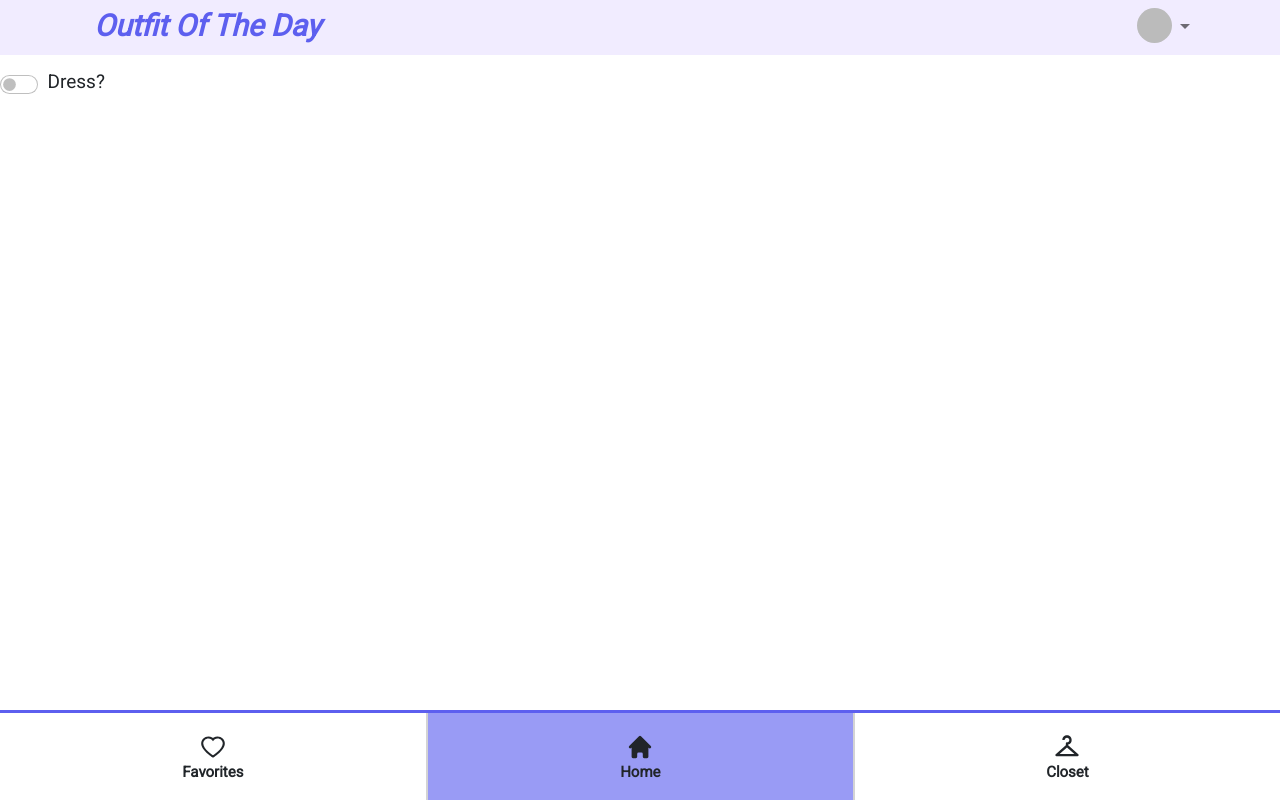
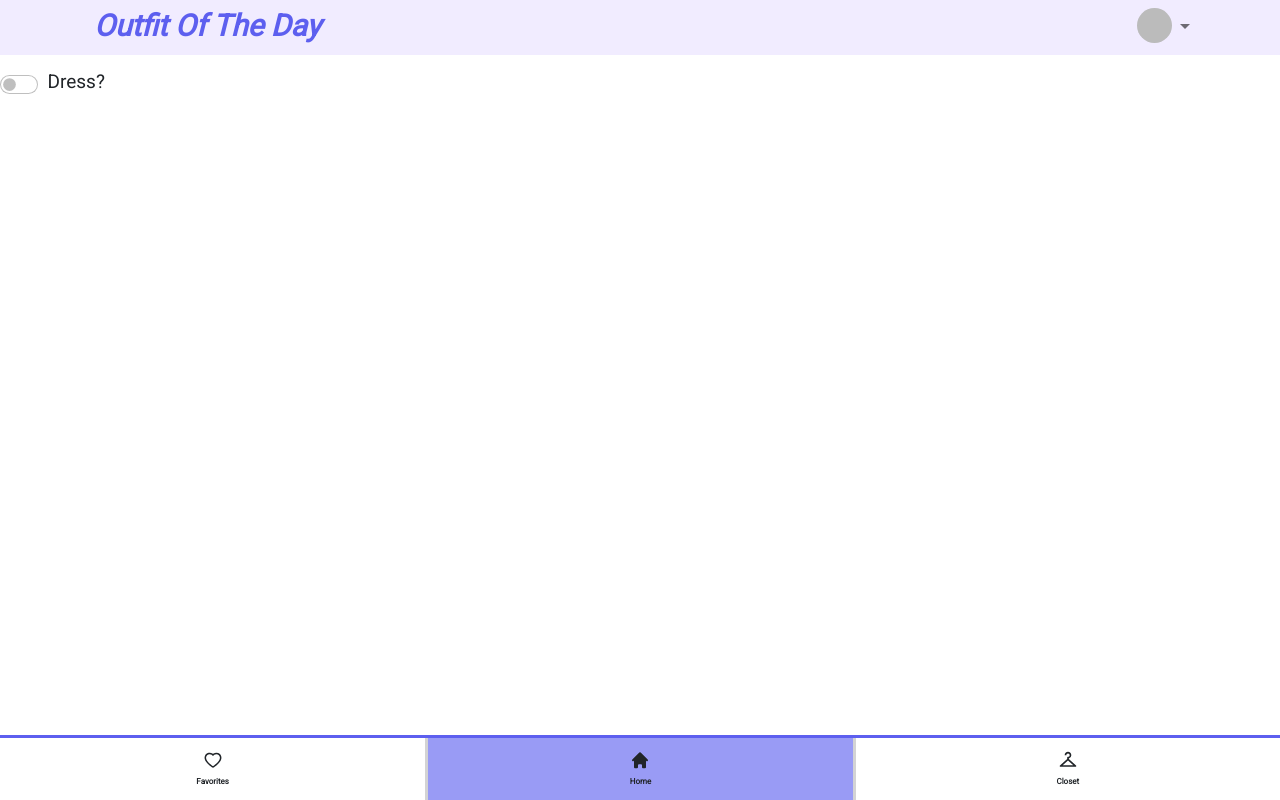
Before and after one commit to 394-w23/OutfitOfTheDay, a React (Vite) app: page / in a window 1280 px wide. Built offline with nearby package versions, Linux system fonts and the light colour scheme; no server answers; the database is empty; sample sign-in values are in the browser's storage.

Commit message:
Fixed bottom nav styling size

```diff
--- a/src/components/navigation/BottomNav.jsx
+++ b/src/components/navigation/BottomNav.jsx
@@ -29,12 +29,14 @@ const BottomNav = () => {
         }
         onClick={() => navigate("/favorites")}
       >
+        <div className="info-container">
           {active === "favorites" ? (
-          <AiFillHeart size={28} />
+            <AiFillHeart size={20} />
           ) : (
-          <AiOutlineHeart size={28} />
+            <AiOutlineHeart size={20} />
           )}
           <p>Favorites</p>
+        </div>
       </div>
       <div
         className={
@@ -44,8 +46,14 @@ const BottomNav = () => {
         }
         onClick={() => navigate("/")}
       >
-        {active === "home" ? <HiHome size={28} /> : <HiOutlineHome size={28} />}
+        <div className="info-container">
+          {active === "home" ? (
+            <HiHome size={20} />
+          ) : (
+            <HiOutlineHome size={20} />
+          )}
           <p>Home</p>
+        </div>
       </div>
       <div
         className={
@@ -55,8 +63,10 @@ const BottomNav = () => {
         }
         onClick={() => navigate("/closet")}
       >
-        <BiCloset size={28} />
+        <div className="info-container">
+          <BiCloset size={20} />
           <p>Closet</p>
+        </div>
       </div>
     </div>
   );
--- a/src/styles/bottom-nav.css
+++ b/src/styles/bottom-nav.css
@@ -14,20 +14,23 @@
 .closet-btn-container {
   cursor: pointer;
   width: 100%;
-  padding-top: 20px;
   display: block;
   text-align: center;
 }
 
+.info-container {
+  transform: translateY(20%);
+}
+
 .home-btn-container,
 .closet-btn-container {
-  border-left: 2px solid #d3d3d4;
+  border-left: 3px solid #d3d3d4;
 }
 
 .favorites-btn-container p,
 .home-btn-container p,
 .closet-btn-container p {
-  font-size: 15px;
+  font-size: 8px;
   font-weight: bold;
 }
 
```
Also changed, not shown: 5 other files (tests, documents, lock files or other folders). Lines whose indentation alone changed are shown as unchanged.
